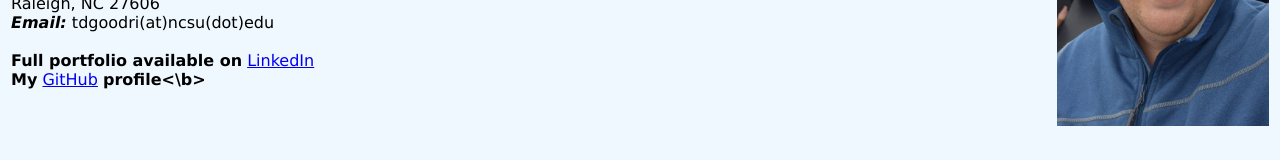
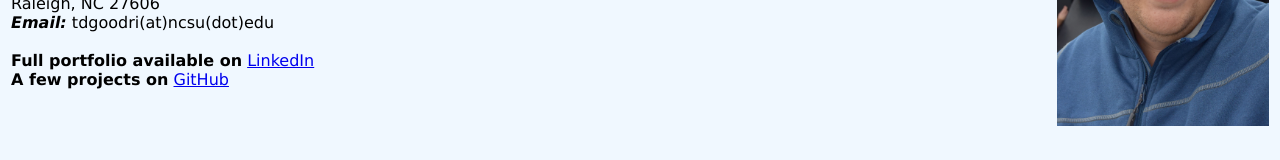
Before and after one commit to tdgoodrich/tdgoodrich.github.io, a plain HTML site: page index.html in a window 1280 px wide. Shown: the part 185-345 px from the top of the page. Drawn offline with Linux system fonts and the light colour scheme.

Commit message:
Tweaked HTML layout

```diff
--- a/index.html
+++ b/index.html
@@ -23,7 +23,7 @@
 				<br>
 				<b>Full portfolio available on</b> <a href="https://www.linkedin.com/in/tdgoodrich/">LinkedIn</a>
 				<br>
-				<b>My</b> <a href="https://github.com/tdgoodrich">GitHub</a> <b>profile<\b>
+				<b>A few projects on</b> <a href="https://github.com/tdgoodrich">GitHub</a>
 			</td>
 			<td align="right">
 			<img alt="Timothy's Face" height="300" src="images/pic.jpg"></img>
```
